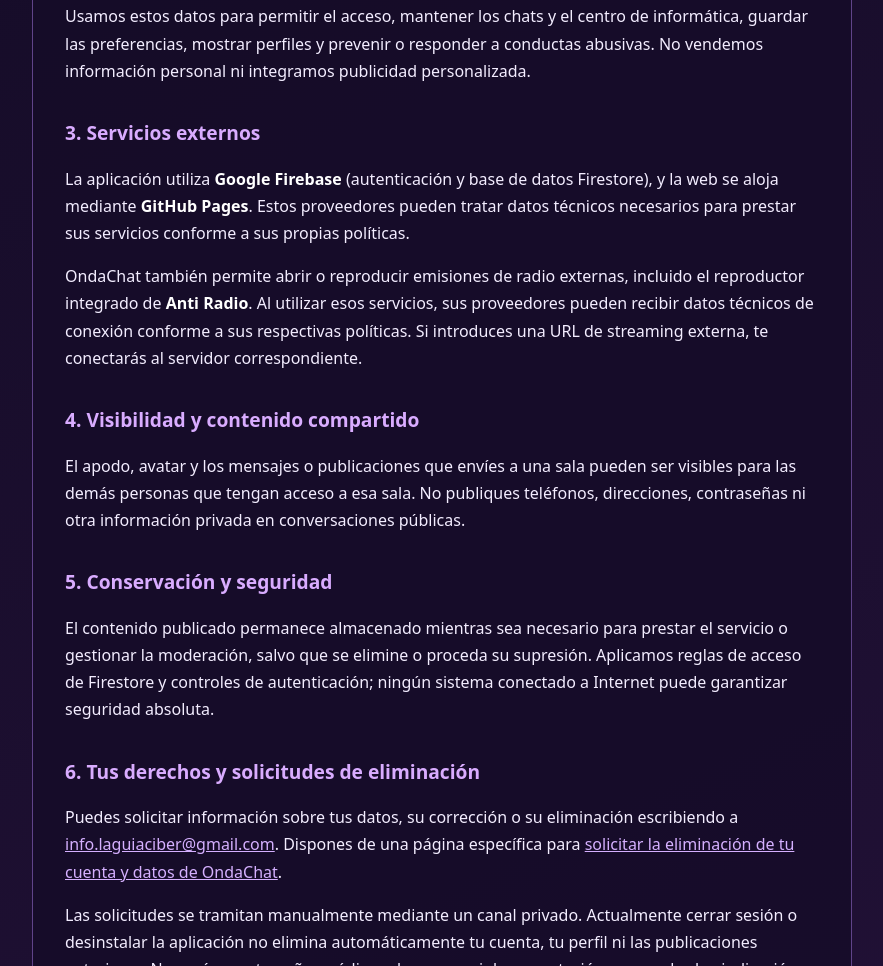
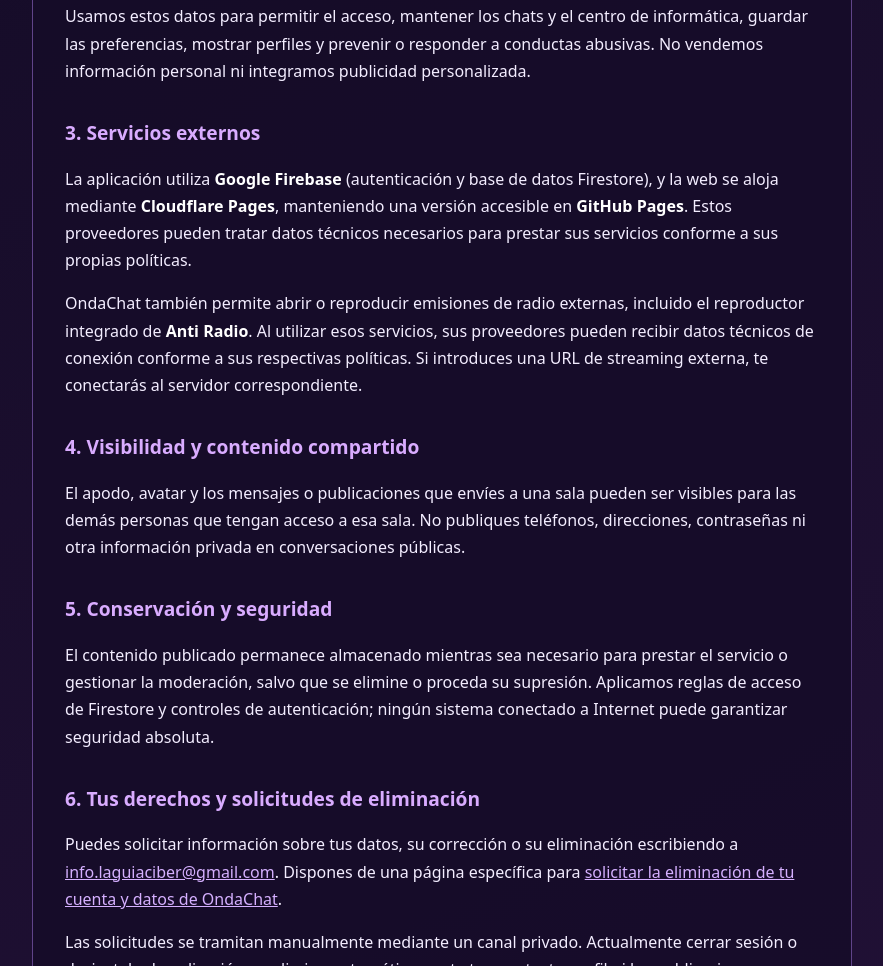
Before and after one commit to kariciber/OndaChat, a plain HTML site: page privacidad.html in a window 1280 px wide. Shown: the part 887-1853 px from the top of the page, without its empty margins (198-1081 px from the left). Drawn offline with Linux system fonts and the light colour scheme.

Commit message:
Actualizar política de privacidad con alojamiento de Cloudflare Pages

```diff
--- a/privacidad.html
+++ b/privacidad.html
@@ -28,7 +28,7 @@
 <h2>2. Finalidades</h2>
 <p>Usamos estos datos para permitir el acceso, mantener los chats y el centro de informática, guardar las preferencias, mostrar perfiles y prevenir o responder a conductas abusivas. No vendemos información personal ni integramos publicidad personalizada.</p>
 <h2>3. Servicios externos</h2>
-<p>La aplicación utiliza <strong>Google Firebase</strong> (autenticación y base de datos Firestore), y la web se aloja mediante <strong>GitHub Pages</strong>. Estos proveedores pueden tratar datos técnicos necesarios para prestar sus servicios conforme a sus propias políticas.</p>
+<p>La aplicación utiliza <strong>Google Firebase</strong> (autenticación y base de datos Firestore), y la web se aloja mediante <strong>Cloudflare Pages</strong>, manteniendo una versión accesible en <strong>GitHub Pages</strong>. Estos proveedores pueden tratar datos técnicos necesarios para prestar sus servicios conforme a sus propias políticas.</p>
 <p>OndaChat también permite abrir o reproducir emisiones de radio externas, incluido el reproductor integrado de <strong>Anti Radio</strong>. Al utilizar esos servicios, sus proveedores pueden recibir datos técnicos de conexión conforme a sus respectivas políticas. Si introduces una URL de streaming externa, te conectarás al servidor correspondiente.</p>
 <h2>4. Visibilidad y contenido compartido</h2>
 <p>El apodo, avatar y los mensajes o publicaciones que envíes a una sala pueden ser visibles para las demás personas que tengan acceso a esa sala. No publiques teléfonos, direcciones, contraseñas ni otra información privada en conversaciones públicas.</p>
```
